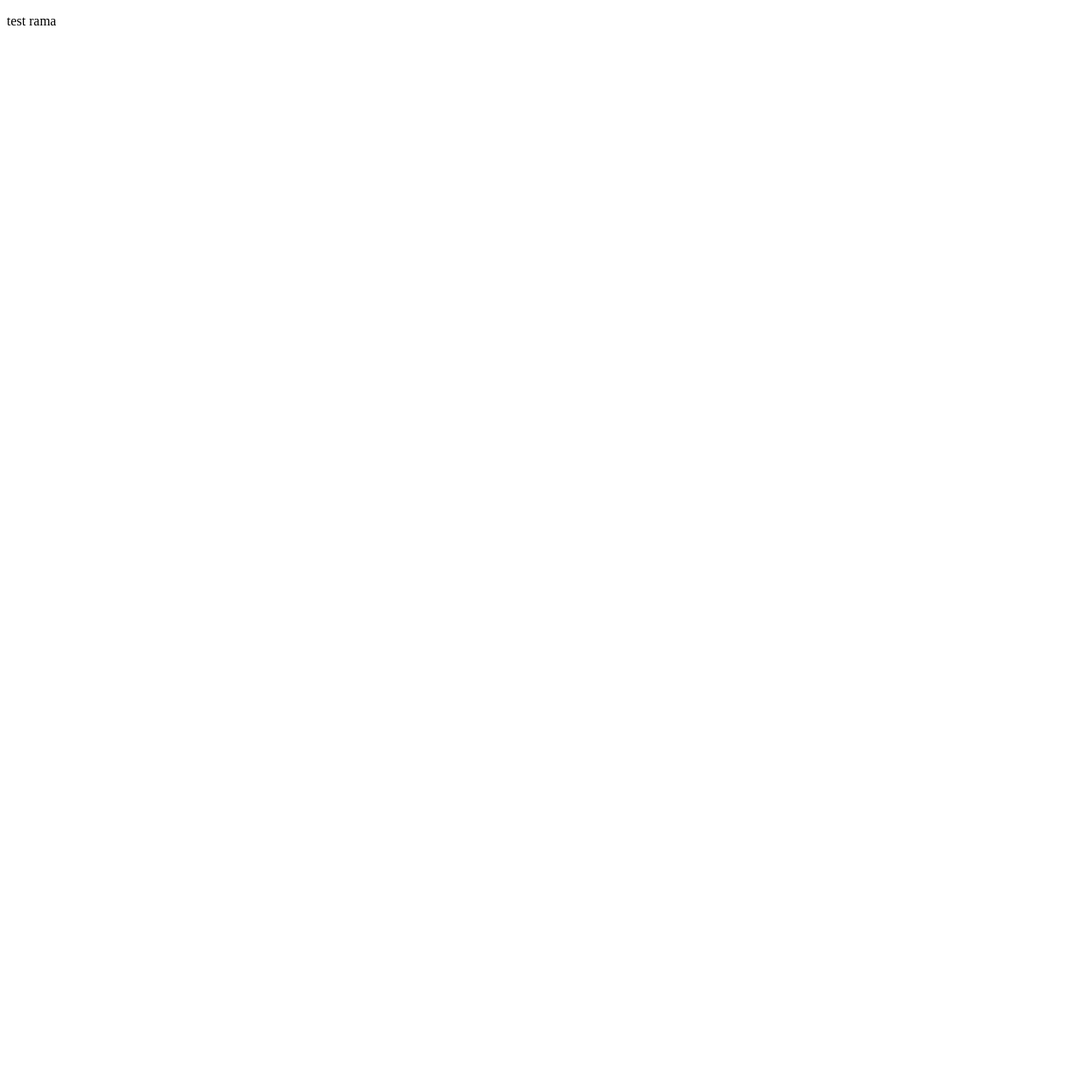
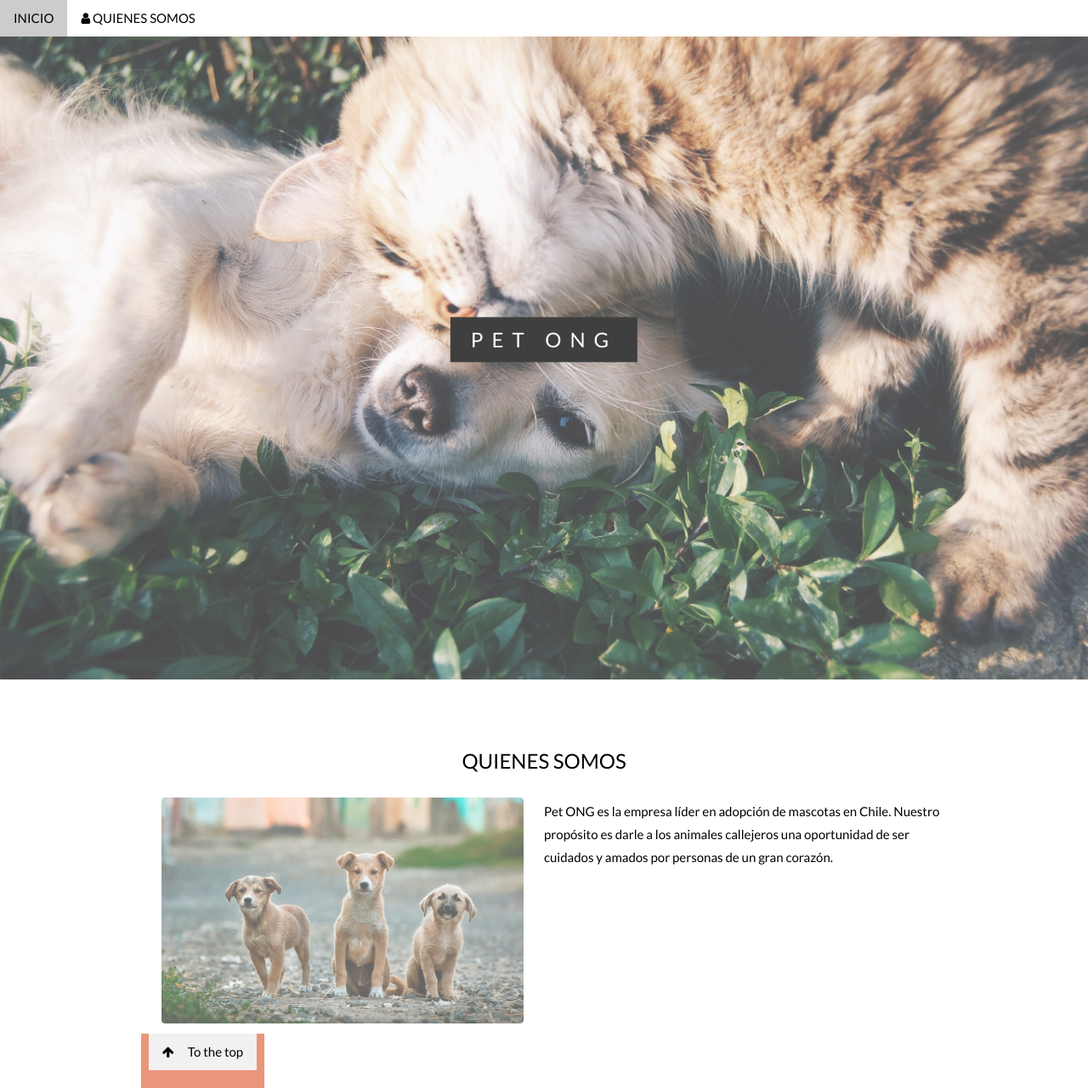
Before and after one commit to roeperez/web, a plain HTML site: page home.html in a window 1280 px wide. Shown: the whole page at 85% size. Before the commit the page ends 800 px from the top, so only its background shows below. Drawn offline with nearby package versions, Linux system fonts and the light colour scheme.

Commit message:
Inicio y fotos

```diff
--- a/home.html
+++ b/home.html
@@ -1,11 +1,126 @@
 <!DOCTYPE html>
-<html lang="en">
-<head>
-    <meta charset="UTF-8">
-    <meta name="viewport" content="width=device-width, initial-scale=1.0">
-    <title>PET ONG</title>
-</head>
+<html>
+<title>PET ONG</title>
+<meta charset="UTF-8">
+<meta name="viewport" content="width=device-width, initial-scale=1">
+<link rel="stylesheet" href="https://www.w3schools.com/w3css/4/w3.css">
+<link rel="stylesheet" href="https://fonts.googleapis.com/css?family=Lato">
+<link rel="stylesheet" href="https://cdnjs.cloudflare.com/ajax/libs/font-awesome/4.7.0/css/font-awesome.min.css">
+<style>
+body,h1,h2,h3,h4,h5,h6 {font-family: "Lato", sans-serif;}
+body, html {
+	height: 100%;
+	color: #000000;
+	line-height: 1.8;
+}
+
+/* Create a Parallax Effect */
+.bgimg-1{
+  background-attachment: fixed;
+  background-position: center;
+  background-repeat: no-repeat;
+  background-size: cover;
+}
+
+/* First image (Logo. Full height) */
+.bgimg-1 {
+  background-image: url('fotos/a.jpg');
+  min-height: 100%;
+}
+
+footer {
+  position:fixed;
+  text-align: center;
+  background-color: DarkSalmon;
+  color: white;
+
+}
+
+.w3-wide {letter-spacing: 10px;}
+.w3-hover-opacity {cursor: pointer;}
+.w3-top {
+  background-color: #ffffff;
+  overflow: hidden;
+}
+
+</style>
 <body>
-    <p>test rama</p>
+
+<!-- Navbar (sit on top) -->
+<div class="w3-top">
+  <div class="w3-bar" id="myNavbar">
+    <a class="w3-bar-item w3-button w3-hover-black w3-hide-medium w3-hide-large w3-right" href="javascript:void(0);" onclick="toggleFunction()" title="Toggle Navigation Menu">
+      <i class="fa fa-bars"></i>
+    </a>
+    <a href="#home" class="w3-bar-item w3-button">INICIO</a>
+    <a href="#about" class="w3-bar-item w3-button w3-hide-small"><i class="fa fa-user"></i> QUIENES SOMOS</a>
+    <a href="#" class="w3-bar-item w3-button w3-hide-small w3-right w3-hover-red">
+    </a>
+  </div>
+
+  <!-- Navbar on small screens -->
+  <div id="navDemo" class="w3-bar-block w3-white w3-hide w3-hide-large w3-hide-medium">
+    <a href="#about" class="w3-bar-item w3-button" onclick="toggleFunction()">ABOUT</a>
+  </div>
+</div>
+
+<!-- First Parallax Image with Logo Text -->
+<div class="bgimg-1 w3-display-container w3-opacity-min" id="home">
+  <div class="w3-display-middle" style="white-space:nowrap;">
+    <span class="w3-center w3-padding-large w3-black w3-xlarge w3-wide w3-animate-opacity">PET <span class="w3-hide-small">ONG</span></span>
+  </div>
+</div>
+
+<!-- Container (About Section) -->
+<div class="w3-content w3-container w3-padding-64" id="about">
+  <h3 class="w3-center"> QUIENES SOMOS</h3>
+  <div class="w3-row">
+    <div class="w3-col m6 w3-center w3-padding-large">
+      <img src="fotos/b.jpg" class="w3-round w3-image w3-opacity w3-hover-opacity-off" alt="Photo of Me" width="500" height="333">
+    </div>
+
+    <!-- Hide this text on small devices -->
+    <div class="w3-col m6 w3-hide-small w3-padding-29">
+      <p>Pet ONG es la empresa líder en adopción de mascotas en Chile. Nuestro propósito es darle a los animales callejeros una oportunidad de ser cuidados y amados por personas de un gran corazón.</p>
+    </div>
+  </div>
+
+
+<!-- Modal for full size images on click-->
+<div id="modal01" class="w3-modal w3-black" onclick="this.style.display='none'">
+  <span class="w3-button w3-large w3-black w3-display-topright" title="Close Modal Image"><i class="fa fa-remove"></i></span>
+  <div class="w3-modal-content w3-animate-zoom w3-center w3-transparent w3-padding-64">
+    <img id="img01" class="w3-image">
+    <p id="caption" class="w3-opacity w3-large"></p>
+  </div>
+</div>
+
+<!-- Footer -->
+<footer>
+  <a href="#home" class="w3-button w3-light-grey"><i class="fa fa-arrow-up w3-margin-right"></i>To the top</a>
+  <div class="w3-xlarge w3-section">
+    <i class="fa fa-facebook-official w3-hover-opacity"></i>
+    <i class="fa fa-instagram w3-hover-opacity"></i>
+    <i class="fa fa-snapchat w3-hover-opacity"></i>
+    <i class="fa fa-pinterest-p w3-hover-opacity"></i>
+    <i class="fa fa-twitter w3-hover-opacity"></i>
+    <i class="fa fa-linkedin w3-hover-opacity"></i>
+  </div>
+  <p>Powered by <a href="https://www.w3schools.com/w3css/default.asp" title="W3.CSS" target="_blank" class="w3-hover-text-green">w3.css</a></p>
+</footer>
+
+<script>
+// Change style of navbar on scroll
+window.onscroll = function() {myFunction()};
+function myFunction() {
+    var navbar = document.getElementById("myNavbar");
+    if (document.body.scrollTop > 100 || document.documentElement.scrollTop > 100) {
+        navbar.className = "w3-bar" + " w3-card" + " w3-animate-top" + " w3-white";
+    } else {
+        navbar.className = navbar.className.replace(" w3-card w3-animate-top w3-white", "");
+    }
+}
+
+</script>
 </body>
 </html>
```
Also changed, not shown: fotos/a.jpg (added), fotos/b.jpg (added).
